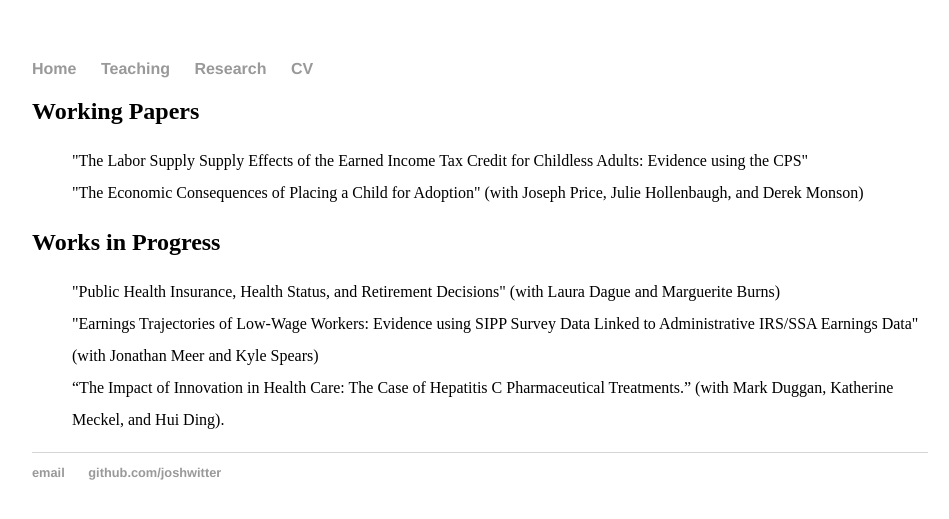
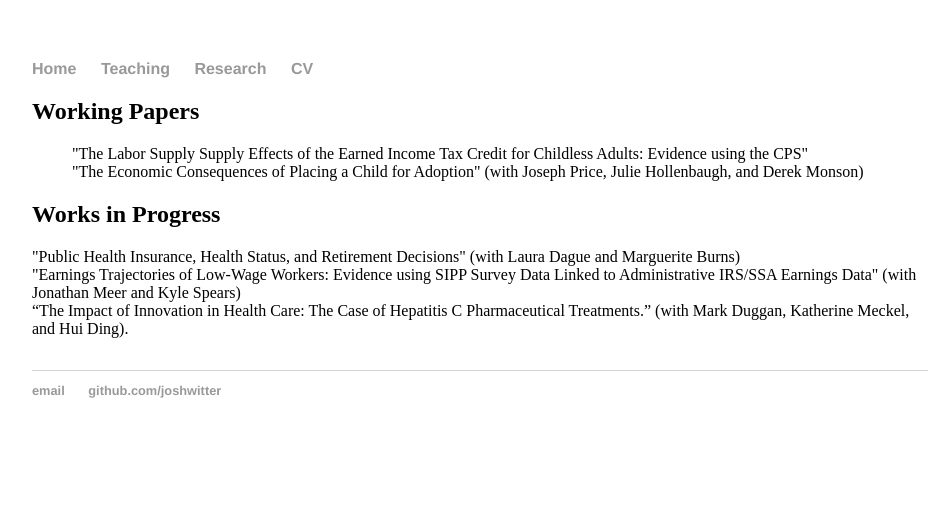
Before and after one commit to joshwitter/joshwitter.github.io, a Jekyll site: the page built from research/index.html, in a window 1280 px wide. Shown: the top 519 px of the page, without its empty margins (160-1109 px from the left). Built offline with Jekyll 4.4.1, drawn with Linux system fonts in a browser that asks for light colours.

Commit message:
Update index.html

```diff
--- a/research/index.html
+++ b/research/index.html
@@ -4,7 +4,7 @@ title: Research
 ---
 <div class="research">
 <h2>Working Papers</h2>
-<ul style="list-style-type:none; line-height:200%">
+<ul style="list-style-type:none; padding-bottom: 0 0 1em 0;">
   <li> "The Labor Supply Supply Effects of the Earned Income Tax Credit for Childless Adults: Evidence using the
   CPS" </li>
   <li> "The Economic Consequences of Placing a Child for Adoption" (with Joseph Price, Julie Hollenbaugh, and
@@ -13,7 +13,7 @@ title: Research
 </ul>
 
 <h2>Works in Progress</h2>
-<ul style="list-style-type:none; line-height:200%">
+<ul style="list-style-type:none; padding:0 0 1em 0;">
   <li> "Public Health Insurance, Health Status, and Retirement Decisions" (with Laura Dague and Marguerite Burns) </li>
   <li> "Earnings Trajectories of Low-Wage Workers: Evidence using SIPP Survey Data Linked to Administrative
     IRS/SSA Earnings Data" (with Jonathan Meer and Kyle Spears) </li>
```
